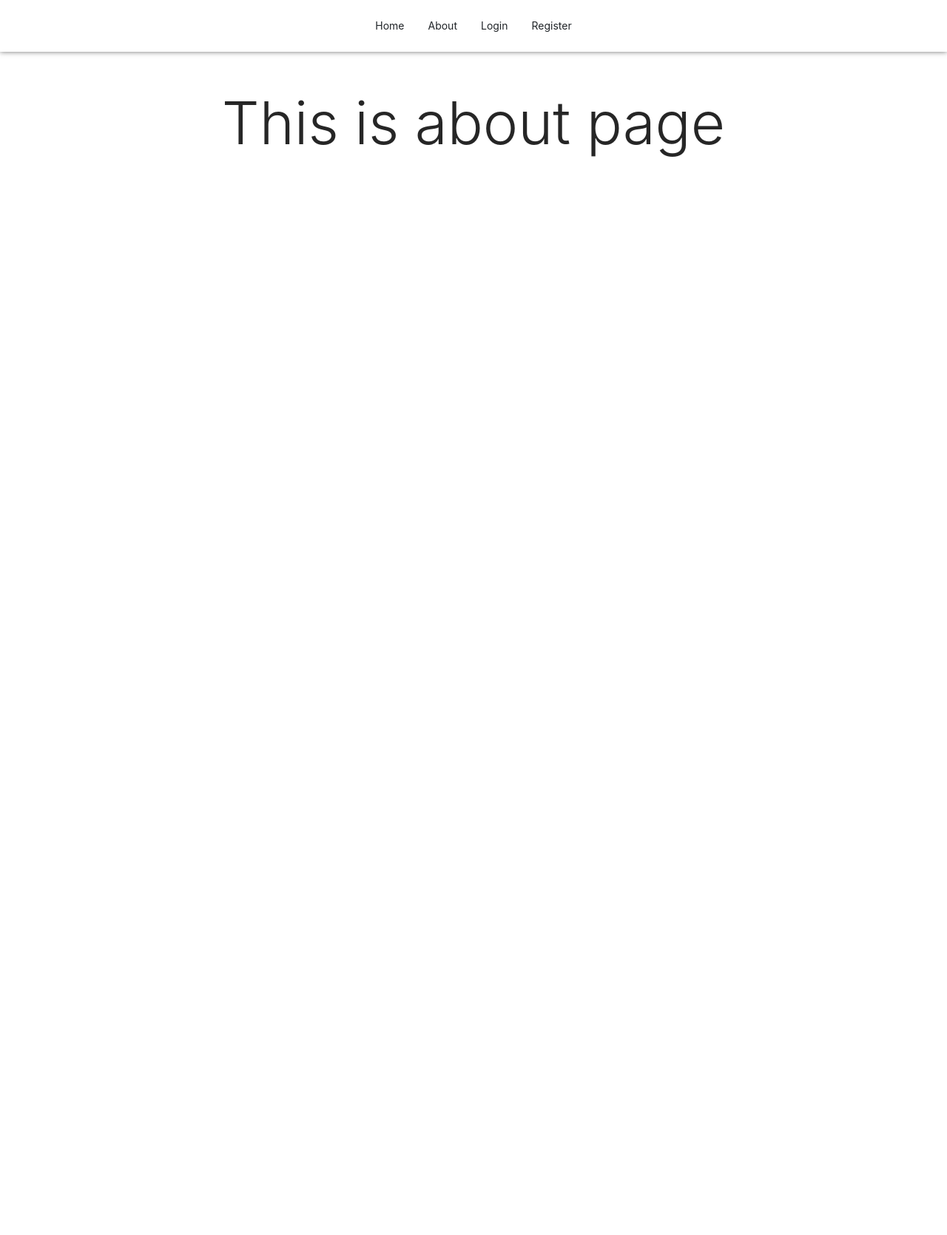
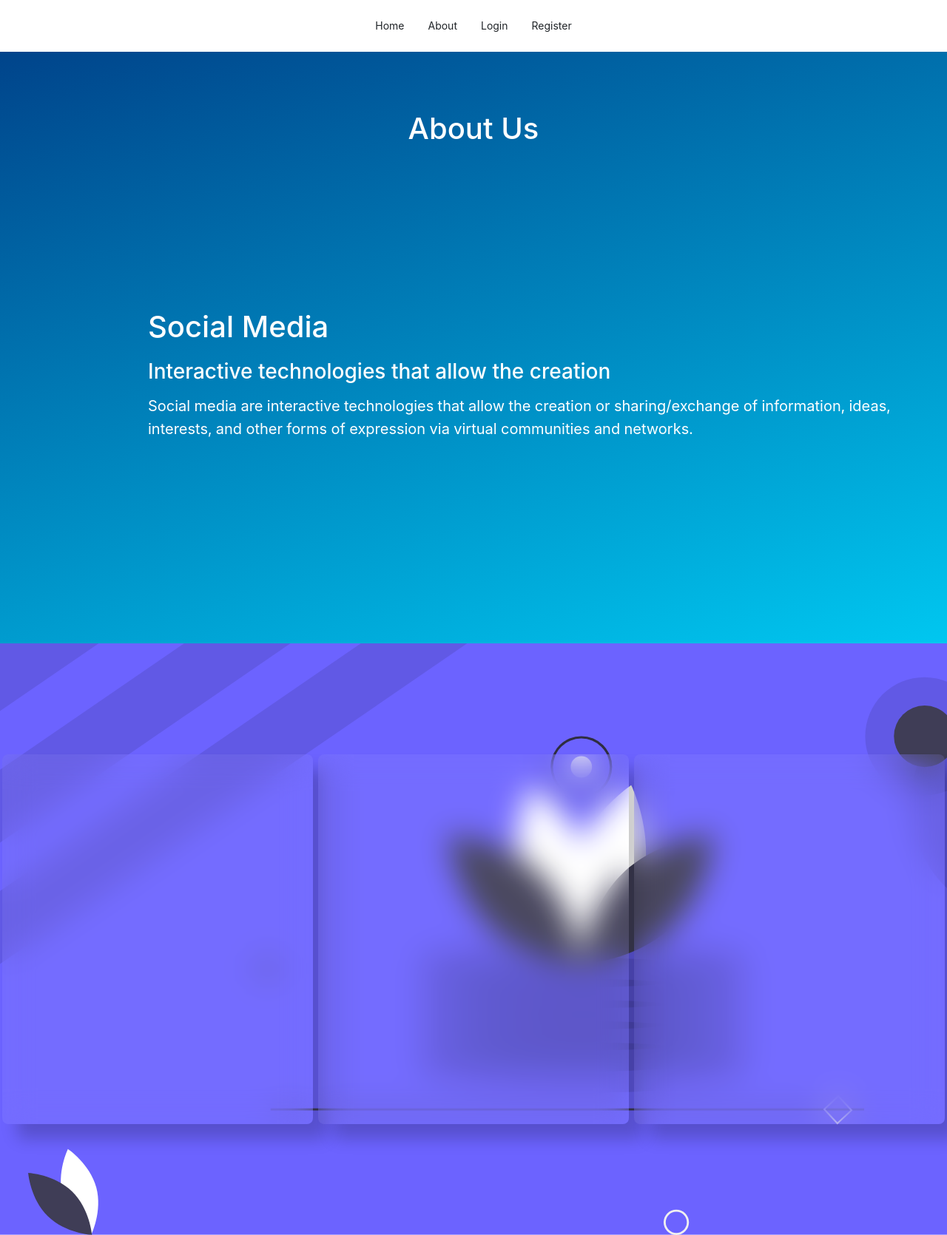
Before and after one commit to mohiandipta/social-media-clientSide-MERN, a Next.js app: page /about in a window 1280 px wide. Shown: the whole page at 74% size. Before the commit the page ends 800 px from the top, so only its background shows below. Built offline with nearby package versions, Linux system fonts and the light colour scheme.

Commit message:
about page design

```diff
--- a/pages/about.js
+++ b/pages/about.js
@@ -1,9 +1,30 @@
 import React from 'react';
+import team from "../public/images/about-team.svg"
 
 const About = () => {
     return (
-        <div>
-            <h2 className="display-1 text-center py-5">This is about page</h2>
+        <div className="about">
+            <div className="about-banner">
+                <div className="about-headline">
+                    <h1>About Us</h1>
+                </div>
+                <div className="about-text">
+                    <h1>Social Media</h1>
+                    <h3>Interactive technologies that allow the creation</h3>
+                    <p>Social media are interactive technologies that allow the creation or sharing/exchange of information, ideas, interests, and other forms of expression via virtual communities and networks.</p>
+                </div>
+            </div>
+            <div className="about-card-section">
+                <div className="about-card">
+
+                </div>
+                <div className="about-card">
+
+                </div>
+                <div className="about-card">
+
+                </div>
+            </div>
         </div>
     );
 }
--- a/pages/index.js
+++ b/pages/index.js
@@ -9,10 +9,10 @@ const Home = () => {
     return (
         <div className="">
             <div>
+                {JSON.stringify(state)}
                 <h1 className="display-1 text-center py-5">Home Page</h1>
             </div>
             <img src="/images/bg.png" alt="image" />
-            {JSON.stringify(state)}
         </div>
     );
 }
--- a/pages/login.js
+++ b/pages/login.js
@@ -51,7 +51,7 @@ const Register = () => {
                     />
                     <div className="row mt-3">
                         <div className="col">
-                            <p className="text-center font-weight-bold">Dont have an account? <Link href="/register">
+                            <p className="text-center font-weight-bold">Don't have an account? <Link href="/register">
                                 <a className="" href="/register">Register</a>
                             </Link></p>
                         </div>
--- a/public/css/style.css
+++ b/public/css/style.css
@@ -34,3 +34,72 @@ form{
     height: 350px;
     background-repeat: no-repeat;
 }
+
+
+.about-banner{
+    height: 800px;
+    background: rgb(2, 0, 36);
+    background: linear-gradient(163deg, rgba(2, 0, 36, 1) 0%, rgba(0, 68, 139, 1) 0%, rgba(0, 199, 240, 1) 100%);
+}
+
+.about-text {
+    position: absolute;
+    margin-top: 200px;
+    margin-left: 100px;
+}
+
+.about-headline{
+    text-align: center;
+    justify-content: center;
+}
+
+.about-headline h1{
+    color: white;
+    padding-top: 80px;
+}
+
+.about-text h1{
+    margin-left: inherit;
+    justify-content: center;
+    color: white;
+}
+
+.about-text h3 {
+    margin-left: inherit;
+    justify-content: center;
+    color: white;
+}
+
+.about-text p {
+    font-size: 20px;
+    margin-left: inherit;
+    justify-content: center;
+    color: white;
+}
+
+.about-card-section{
+    background-repeat: no-repeat;
+    background-size: cover;
+    display: flex;
+    height: 800px;
+    background-image: url("../images/about.svg");
+}
+
+.about-card{
+    height: 500px;
+    width: 420px;
+    background-color: rgba(255, 255, 255, 0.06);
+    -webkit-backdrop-filter: blur(20px);
+    backdrop-filter: blur(20px);
+    /* position: absolute; */
+    margin: auto;
+    left: 0;
+    right: 0;
+    top: 0;
+    bottom: 0;
+    border-radius: 8px;
+    -webkit-box-shadow: 20px 20px 22px rgba(0, 0, 0, 0.2);
+    box-shadow: 20px 20px 22px rgba(0, 0, 0, 0.2);
+    font-family: 'Poppins',
+    sans-serif;
+}
```
Also changed, not shown: public/images/about-team.svg (added), public/images/about.svg (added).
